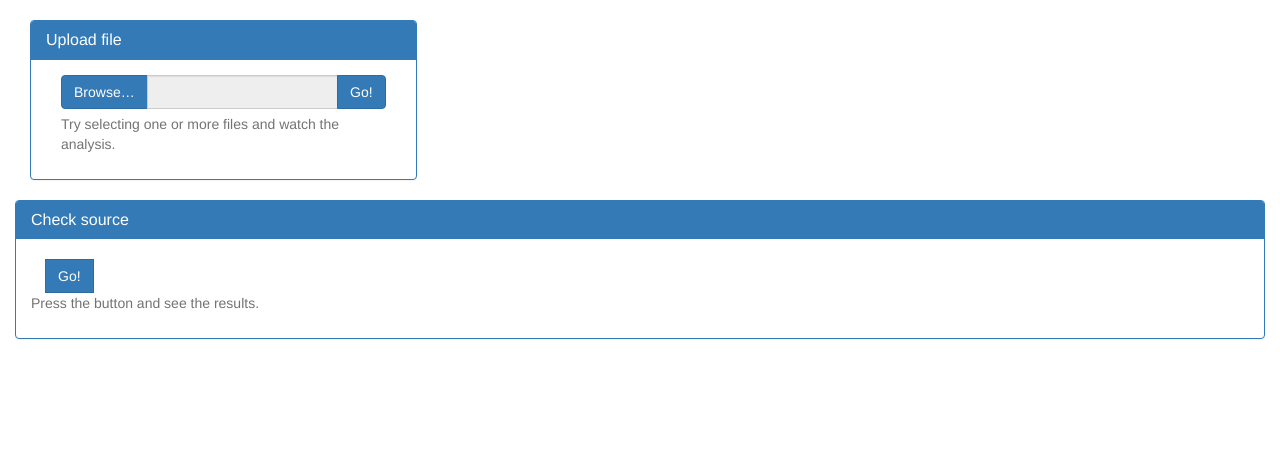
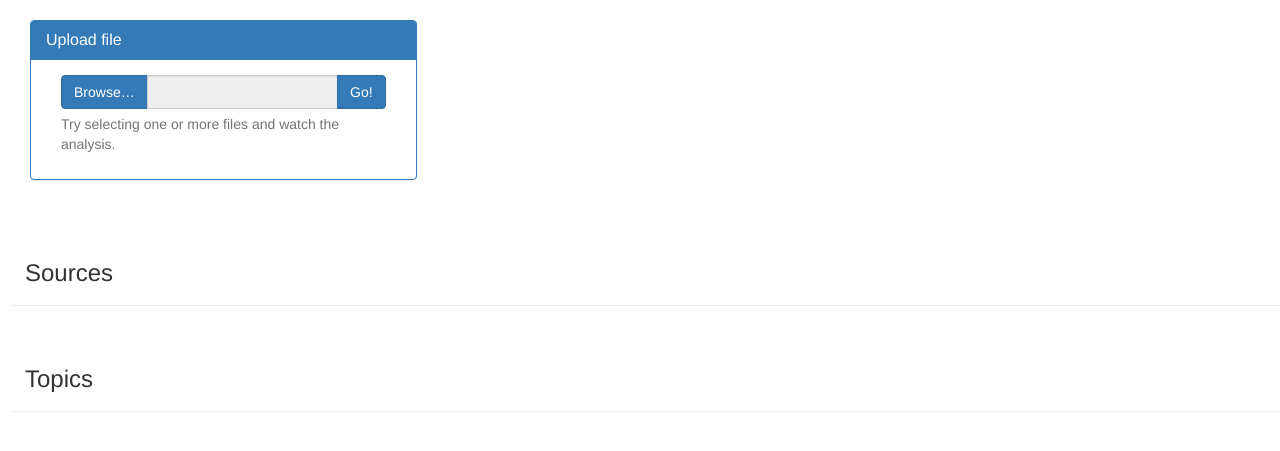
Before and after one commit to calincrist/weak_signals, a Django app: page /spln/ in a window 1280 px wide. Shown: the part 51-502 px from the top of the page. Run offline with Django 3.2, Linux system fonts and the light colour scheme; some libraries are stand-ins or nearby versions.

Commit message:
Display news sources.

```diff
--- /dev/null
+++ b/5 New Gadgets Creating a Buzz at CES 2016.txt
@@ -0,0 +1,2 @@
+
+The Consumer Electronics Show, held this year in Las Vegas, is the yearly event where tech companies gather to flex their muscles as they show off new and revolutionary tools, gadgets, appliances, and the occasional smell-based alarm clock. This year’s show was no exception, with smart fridges, wearables and drones taking center stage, as well as a host of other concept technologies. Discover cut through the noise give you a glimpse at five of the more exciting new products to come out of CE
--- a/spln/LocalModules/FileHandlersModule/file_handler.py
+++ b/spln/LocalModules/FileHandlersModule/file_handler.py
@@ -19,10 +19,11 @@
                      'message' : 'Wrong file type.'}
 
         self.read_contents()
-        self.check_source()
+        self.source_content = self.check_source()
 
         return {'status': 'OK',
-                'message': 'You successfully uploaded the input file.'}
+                'message': 'You successfully uploaded the input file.'}, self.source_content
+
 
 
     def read_contents(self):
--- a/spln/spln/settings.py
+++ b/spln/spln/settings.py
@@ -25,7 +25,10 @@
 # SECURITY WARNING: don't run with debug turned on in production!
 DEBUG = True
 
-ALLOWED_HOSTS = [u'weak-signals.herokuapp.com']
+if DEBUG == True:
+    ALLOWED_HOSTS = [u'weak-signals.herokuapp.com', u'localhost']
+else:
+    ALLOWED_HOSTS = [u'weak-signals.herokuapp.com']
 
 
 # Application definition
--- a/spln/splnapp/views.py
+++ b/spln/splnapp/views.py
@@ -7,12 +7,19 @@
     if request.method == 'POST' and request.FILES['myfile']:
         myfile = request.FILES['myfile']
 
-        response = file_handler.handle_file(myfile)
+        response_file, response_source = file_handler.handle_file(myfile)
 
-        return render(request, 'index.html', {
+        response_params = {
             'uploaded_file_url': myfile.name,
-            'status' : response['status'],
-            'message': response['message']
-        })
+            'status' : response_file['status'],
+            'message': response_file['message'],
+            'status_source': response_source['status'],
+            'message_source': response_source['message'],
+            'data_source': response_source['data']
+        }
+
+        print(response_params)
+
+        return render(request, 'index.html', response_params)
 
     return render(request, 'index.html')
--- /dev/null
+++ b/spln/templates/components/table.html
@@ -0,0 +1,5 @@
+{% load static %}
+
+{% block table-content %}
+
+{% endblock table-content %}
--- a/spln/templates/index.html
+++ b/spln/templates/index.html
@@ -1,98 +1,37 @@
 {% extends 'base.html' %}
-
+{% load static %}
 
 {% block content %}
 
-    <div class="container-fluid">
-        <div class="col-md-4">
-            <div class="panel panel-primary">
-                <div class="panel-heading">
-                    <h3 class="panel-title">Upload file</h3>
-                </div>
-                <div class="panel-body">
-                    <form method="post" enctype="multipart/form-data">
-                        {% csrf_token %}
-                        <div class="col-lg-12">
-                            <div class="input-group">
-                                <label class="input-group-btn">
-                                <span class="btn btn-primary">
-                                    Browse… <input type="file" name="myfile" style="display: none;" multiple="">
+  {% include './components/upload.html' %}
+
+    <div class="page-header row" style="margin-left:1rem">
+      <h3 class="col-sm-1">Sources</h3>
+      {% if status_source == 'OK' %}
+        <span class="help-block alert alert-success col-sm-2" role="alert">
+          <strong>Well done!</strong> {{ message_source }}
         </span>
-                                </label>
-                                <input type="text" name="myfile" class="form-control" readonly="">
-                                <label class="input-group-btn">
-                                <span class="btn btn-primary">
-                                    Go! <input type="submit" name="myfile" style="display: none;" multiple="">
-                                </span>
-                                </label>
-                            </div>
-
-                            {% if uploaded_file_url %}
-                                <span class="help-block">
-                                <p>File uploaded at: <a href="{{ uploaded_file_url }}">{{ uploaded_file_url }}</a></p>
+      {% elif status_source == 'ERROR' %}
+        <span class="help-block alert alert-danger col-sm-2" role="alert">
+          <strong>Oh snap!</strong> {{ message_source }}
         </span>
       {% endif %}
+    </div>
+    {% include './components/list.html' %}
 
-                            {% if status == 'OK' %}
-                                <span class="help-block alert alert-success" role="alert">
-                                <strong>Well done!</strong> {{ message }}
+    <div class="page-header row" style="margin-left:1rem">
+      <h3 class="col-sm-1">Topics</h3>
+      {% if status_topics == 'OK' %}
+        <span class="help-block alert alert-success col-sm-2" role="alert">
+          <strong>Well done!</strong> {{ message_topics }}
         </span>
-                            {% elif status == 'ERROR' %}
-                                <span class="help-block alert alert-danger" role="alert">
-                                <strong>Oh snap!</strong> {{ message }}
-                            </span>
-                            {% else %}
-                                <span class="help-block help-block">
-                                Try selecting one or more files and watch the analysis.
+      {% elif status_topics == 'ERROR' %}
+        <span class="help-block alert alert-danger col-sm-2" role="alert">
+          <strong>Oh snap!</strong> {{ message_topics }}
         </span>
       {% endif %}
-
-                        </div>
-                    </form>
     </div>
     </div>
-        </div>
-    </div>
+    {% include './components/table.html' %}
 
-{#    <div class="row">#}
-        <div class="container-fluid">
-            <div class=" panel panel-primary">
-                <div class="panel-heading">
-                    <h3 class="panel-title">Check source</h3>
-                </div>
-                <div class="panel-body">
-                    <form method="get" enctype="multipart/form-data">
-                        {% csrf_token %}
-                        <div class="col-lg-12">
-                            <label class="input-group-btn">
-                        <span class="btn btn-primary">
-                            Go! <input type="submit" name="myfile" style="display: none;" multiple="">
-                        </span>
-                            </label>
-                        </div>
-
-                        {% if uploaded_file_url %}
-                            <span class="help-block">
-                        <p>File uploaded at: <a href="{{ uploaded_file_url }}">{{ uploaded_file_url }}</a></p>
-                    </span>
-                        {% endif %}
-
-                        {% if status == 'OK' %}
-                            <span class="help-block alert alert-success" role="alert">
-                        <strong>Well done!</strong> {{ message }}
-                    </span>
-                        {% elif status == 'ERROR' %}
-                            <span class="help-block alert alert-danger" role="alert">
-                        <strong>Oh snap!</strong> {{ message }}
-                    </span>
-                        {% else %}
-                            <span class="help-block help-block">
-                        Press the button and see the results.
-                    </span>
-                        {% endif %}
-                    </form>
-                </div>
-            </div>
-        </div>
-{#    </div>#}
 {% endblock content %}
```
Also changed, not shown: spln/templates/components/list.html (added, +31 -0 lines), spln/templates/components/upload.html (added, +54 -0 lines), spln/db.sqlite3. Lines whose indentation alone changed are shown as unchanged.
